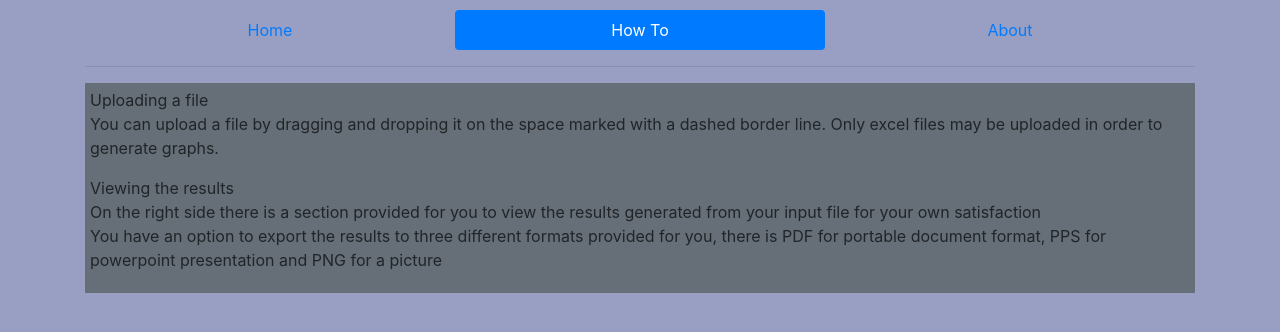
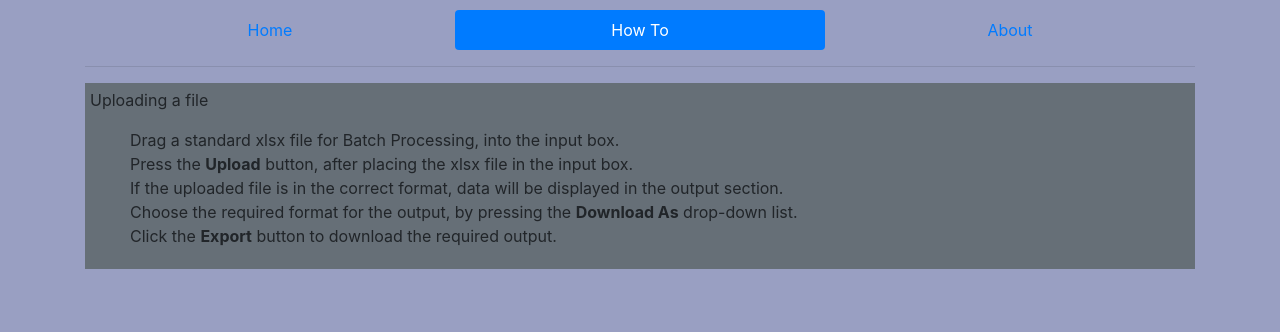
Before and after one commit to Proud-Sachinda/Code-Bat, a plain HTML site: page Development/html/howto.html in a window 1280 px wide. Shown: the part 144-476 px from the top of the page. Drawn offline with nearby package versions, Linux system fonts and the light colour scheme.

Commit message:
Added a information on how to use the application.

```diff
--- a/Development/html/howto.html
+++ b/Development/html/howto.html
@@ -28,15 +28,17 @@
 <hr/>
         <div id ="inside">
 	<p>
+    <!--
+    Description on how to use the application
+  -->
 	  Uploading a file
-	   <br/>You can upload a file by dragging and dropping it on the 	     space marked with a dashed border line. Only excel files may be 		uploaded in order to generate graphs.
-	</p>
-
-	<p>
-	  Viewing the results
-
-	  <br/>On the right side there is a section provided for you to view the results generated from your input file for your own satisfaction
-	  <br/> You have an option to export the results to three different formats provided for you, there is PDF for portable document format, PPS for powerpoint presentation and PNG for a picture
+  <ul style="list-style-type:none">
+    <li>Drag a standard xlsx file for Batch Processing, into the input box.</li>
+    <li>Press the <strong>Upload</strong> button, after placing the xlsx file in the input box.</li>
+    <li>If the uploaded file is in the correct format, data will be displayed in the output section.</li>
+    <li>Choose the required format for the output, by pressing the <strong>Download As</strong> drop-down list.</li>
+    <li>Click the <strong>Export</strong> button to download the required output.</li>
+  </ul>
 	</p>
         </div>
     </div>
```
